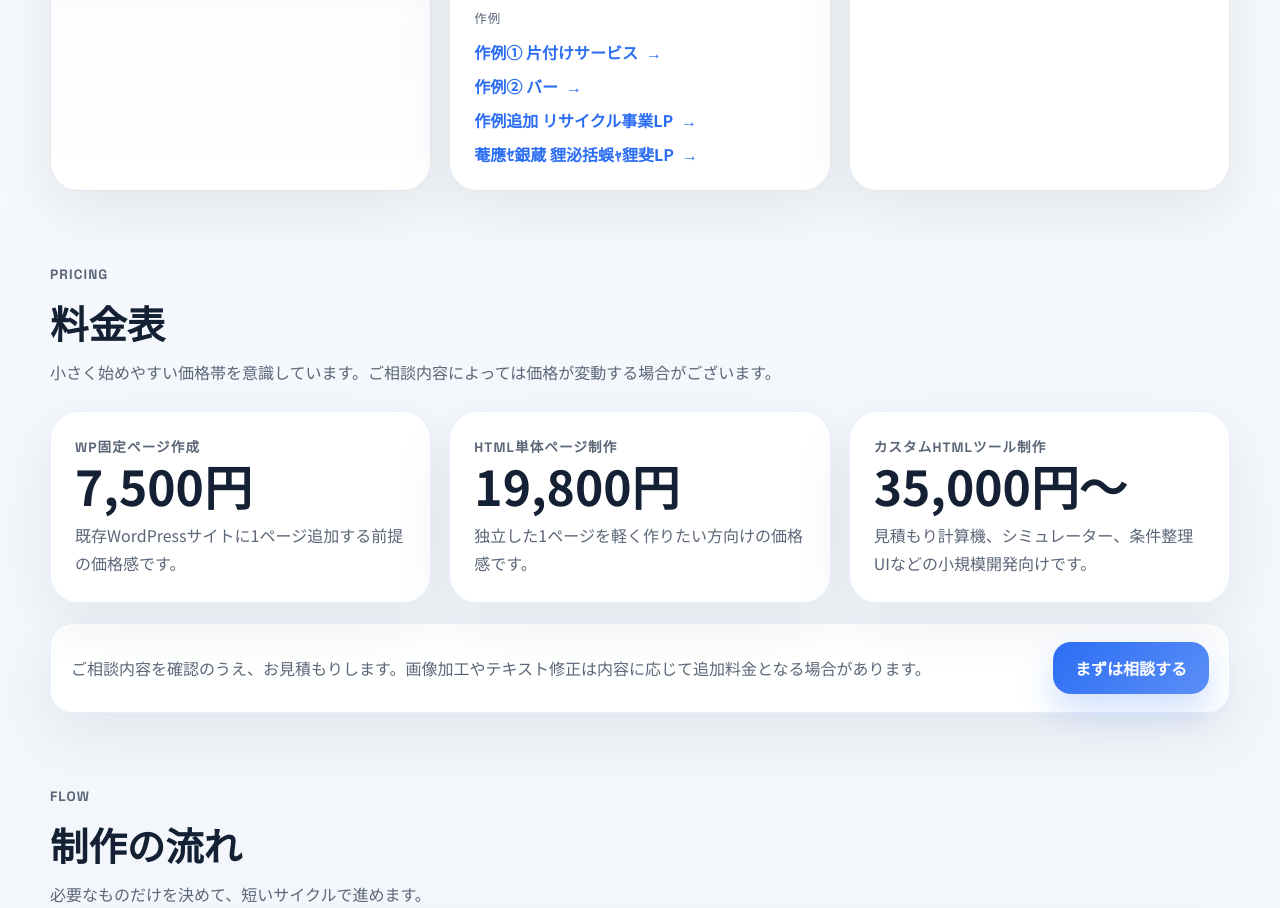
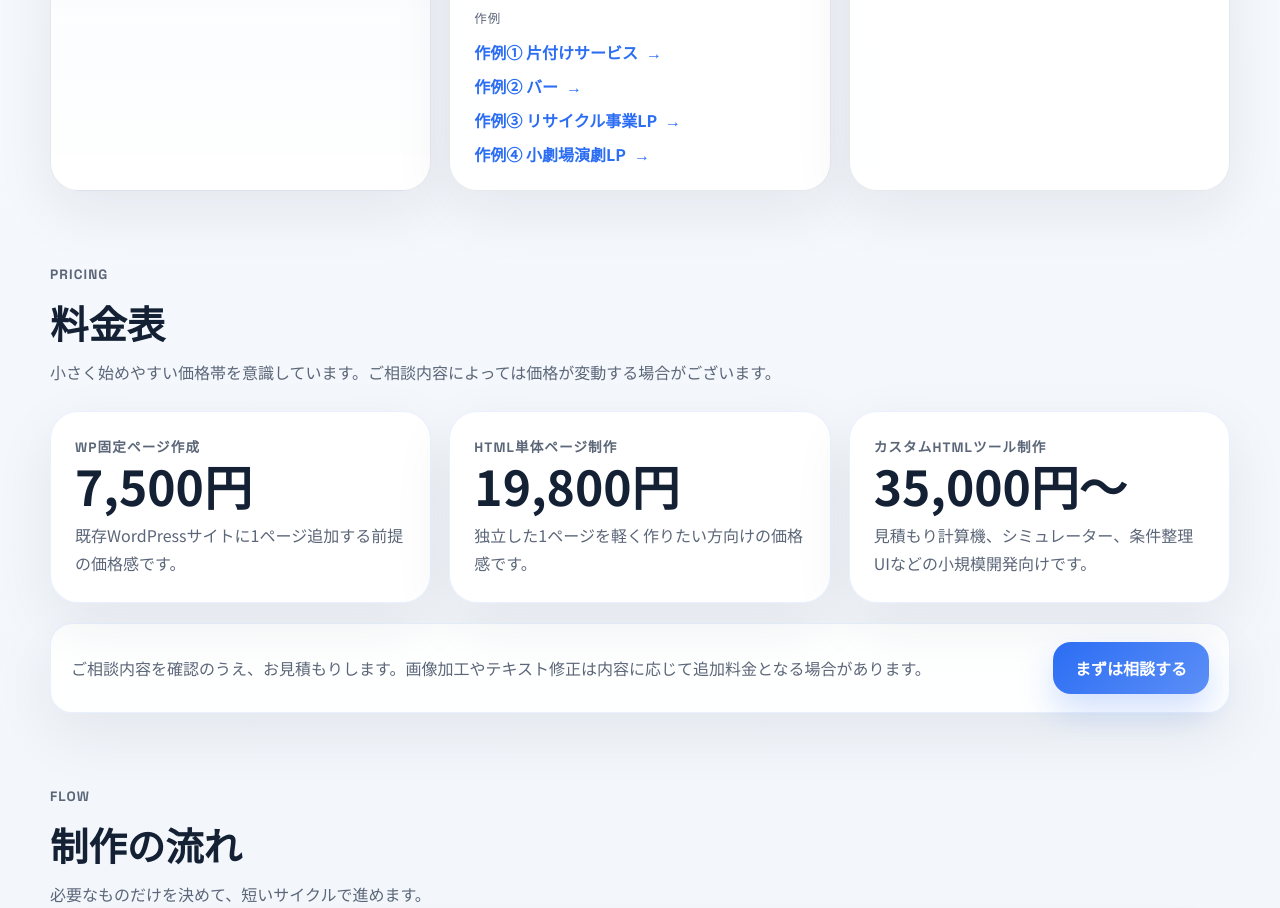
Before and after one commit to humandoll26/Playground, a plain HTML site: page index.html in a window 1280 px wide. Shown: the part 2143-3051 px from the top of the page. Drawn offline with Linux system fonts and the light colour scheme.

Commit message:
Update sample labels on index

```diff
--- a/index.html
+++ b/index.html
@@ -225,14 +225,14 @@
                     href="https://humandoll26.github.io/Playground/samples/recycle-corporate-lp/"
                     target="_blank"
                     rel="noreferrer"
-                    >作例追加 リサイクル事業LP</a
+                    >作例③ リサイクル事業LP</a
                   >
                   <a
                     class="service-link"
                     href="https://humandoll26.github.io/Playground/samples/theater-performance-lp/"
                     target="_blank"
                     rel="noreferrer"
-                    >菴應ｾ銀蔵 貍泌括蜈ｬ貍斐LP</a
+                    >作例④ 小劇場演劇LP</a
                   >
                 </div>
               </div>
```
